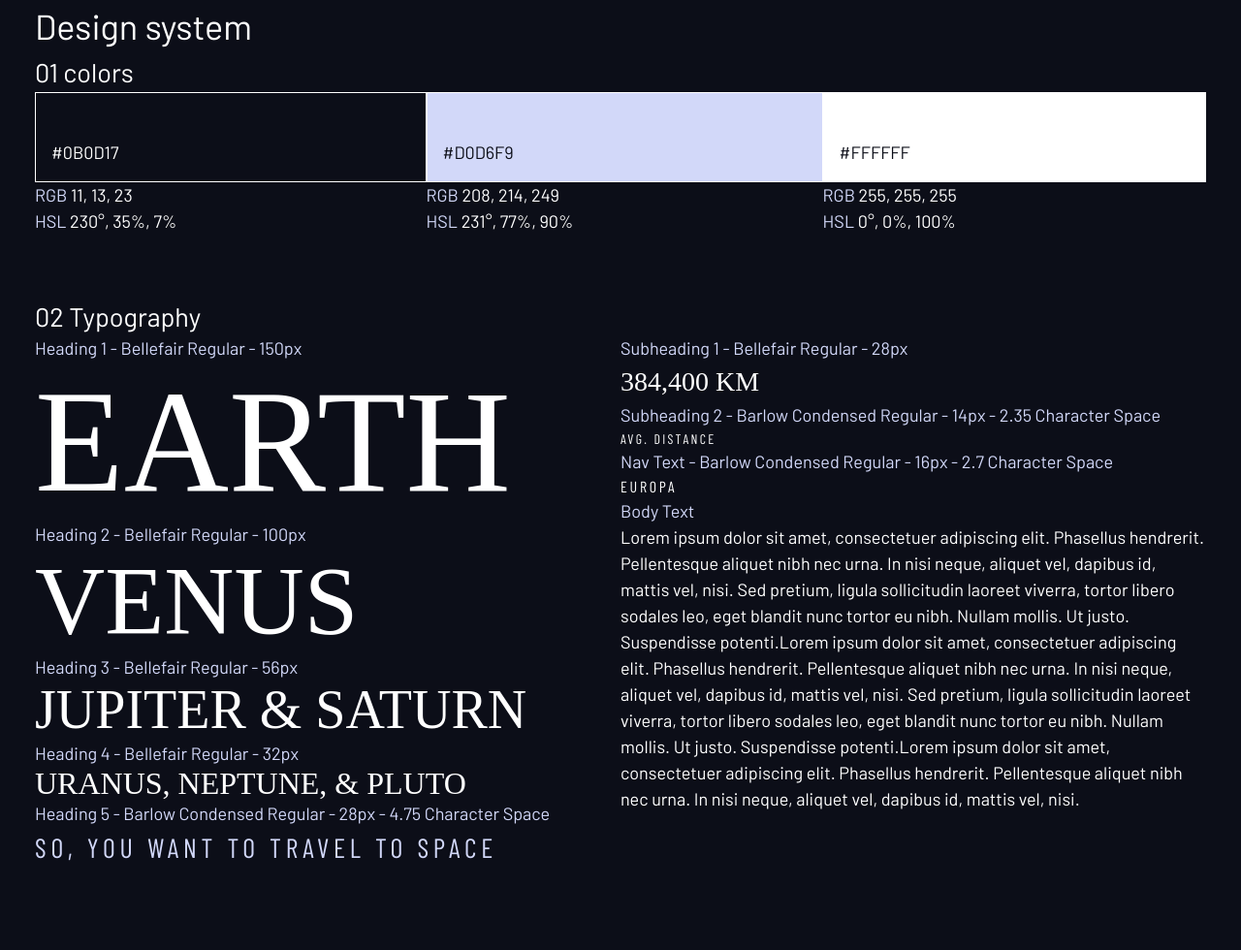
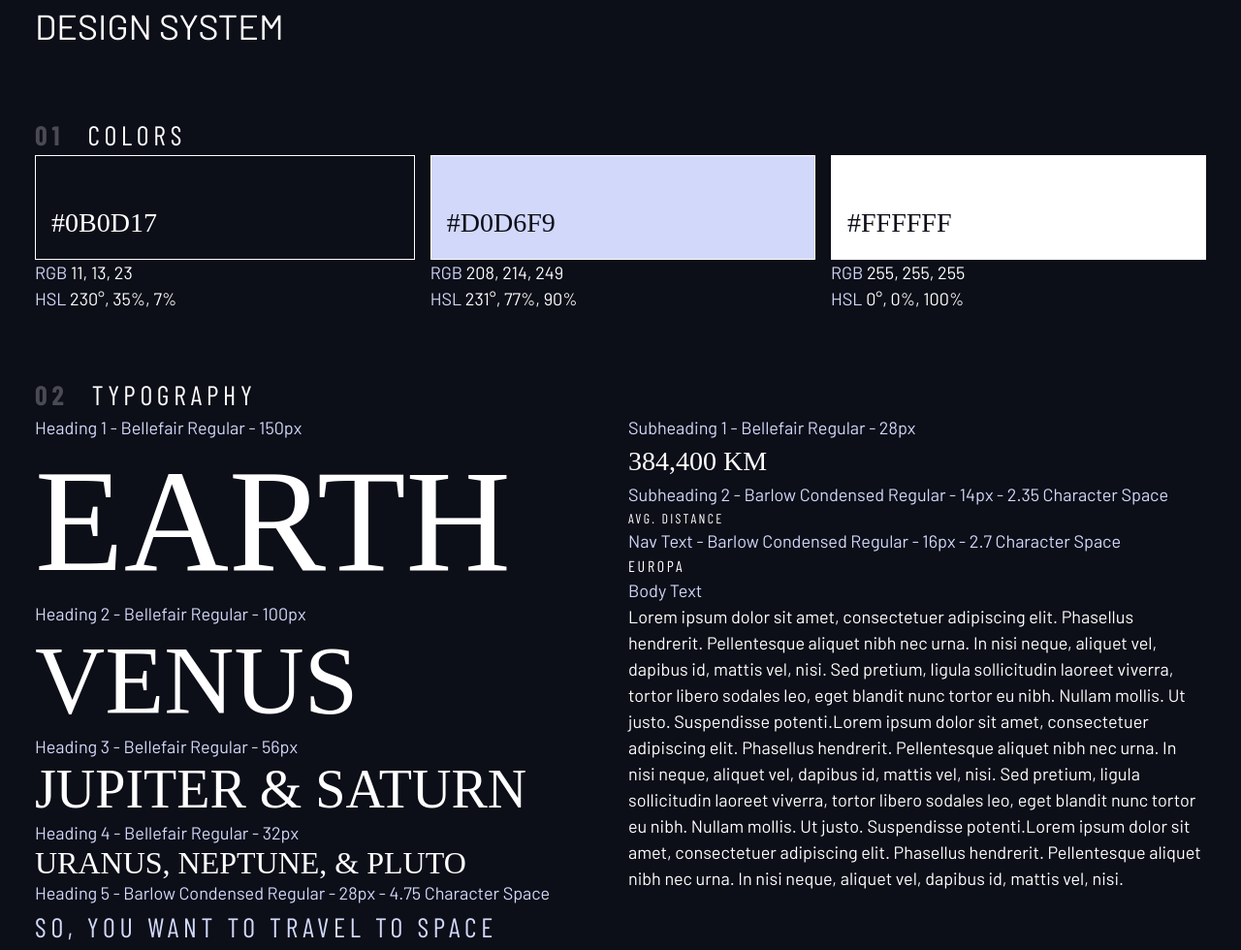
Before and after one commit to mldrenth/space_travel_design_system, a website built with webpack: page design-sytem.html in a window 1280 px wide. Shown: the whole page at 97% size. Before the commit the page ends 959 px from the top, so only its background shows below. Built offline with nearby package versions, Linux system fonts and the light colour scheme; a web font is replaced by a local one.

Commit message:
Add numbered titles

```diff
--- a/design-sytem.html
+++ b/design-sytem.html
@@ -1,50 +1,47 @@
-<!DOCTYPE html>
-<html lang="en">
+<html>
+    <head>
+        <title>Design system</title>
 
-<head>
-    <meta charset="UTF-8">
-    <meta http-equiv="X-UA-Compatible" content="IE=edge">
-    <meta name="viewport" content="width=device-width, initial-scale=1.0">
         <!-- Google fonts -->
         <link rel="preconnect" href="https://fonts.googleapis.com">
         <link rel="preconnect" href="https://fonts.gstatic.com" crossorigin>
         <link href="https://fonts.googleapis.com/css2?family=Barlow+Condensed:wght@400;700&family=Bellefair&family=Barlow:wght@400;700&display=swap"
             rel="stylesheet">
+
          <link rel="stylesheet" href="index.css">
-    <title>Design system</title>
+
+        <style>
+
+        </style>
     </head>
-
-<body >
+    <body>
 
         <div class="container">
-        <h1>Design system</h1>
+            <h1 class="uppercase">Design system</h1>
 
-        <section id="colors">
-            <h2><span>01</span> colors</h2>
-
+            <section id="colors" style="margin: 4rem 0">
+                <h2 class="numbered-title"><span>01</span> colors</h2>
                 <div class="flex">
                     <div style="flex-grow: 1;">
-                    <div class="bg-dark text-white" style="padding: 3rem 1rem 1rem; border: 1px solid white">#0B0D17</div>
+                        <div class="bg-dark text-white ff-serif fs-500" style="padding: 3rem 1rem 1rem; border: 1px solid white">#0B0D17</div>
                         <p><span class="text-accent">RGB</span> 11, 13, 23</p>
                         <p><span class="text-accent">HSL</span> 230°, 35%, 7%</p>
                     </div>
                     <div style="flex-grow: 1;">
-                    <div class="bg-accent text-dark" style="padding: 3rem 1rem 1rem; border: 1px solid white">#D0D6F9</div>
+                        <div class="bg-accent text-dark ff-serif fs-500" style="padding: 3rem 1rem 1rem; border: 1px solid white">#D0D6F9</div>
                         <p><span class="text-accent">RGB</span> 208, 214, 249</p>
                         <p><span class="text-accent">HSL</span> 231°, 77%, 90%</p>
                     </div>
                     <div style="flex-grow: 1;">
-                    <div class="bg-white text-dark" style="padding: 3rem 1rem 1rem; border: 1px solid white;">#FFFFFF</div>
+                        <div class="bg-white text-dark ff-serif fs-500" style="padding: 3rem 1rem 1rem; border: 1px solid white;">#FFFFFF</div>
                         <p><span class="text-accent">RGB</span> 255, 255, 255</p>
                         <p><span class="text-accent">HSL</span> 0°, 0%, 100%</p>
                     </div>
                 </div>
-
-
             </section>
 
             <section id="typography"  style="margin: 4rem 0">
-            <h2><span>02 </span>Typography</h2>
+                <h2 class="numbered-title"><span>02 </span>Typography</h2>
                 <div class="flex">
                     <div style="flex-basis: 100%">
                         <div>
@@ -65,7 +62,7 @@
                         </div>
                         <div>
                             <p class="text-accent">Heading 5 - Barlow Condensed Regular - 28px - 4.75 Character Space</p>
-                        <p class="fs-500 text-accent letter-spacing-1 ff-sans-cond uppercase">So, you want to travel to space</p>
+                            <p class="text-accent fs-500 ff-sans-cond uppercase letter-spacing-1">So, you want to travel to space</p>
                         </div>
 
                     </div>
@@ -77,11 +74,11 @@
                         </div>
                         <div>
                             <p class="text-accent">Subheading 2 - Barlow Condensed Regular - 14px - 2.35 Character Space</p>
-                        <p class="fs-200 ff-sans-cond uppercase letter-spacing-3">Avg. Distance</p>
+                            <p class="fs-200 uppercase ff-sans-cond letter-spacing-3">Avg. Distance</p>
                         </div>
                         <div>
                             <p class="text-accent">Nav Text - Barlow Condensed Regular - 16px - 2.7 Character Space</p>
-                        <p class="fs-300 ff-sans-cond uppercase letter-spacing-2">Europa</p>
+                            <p class="fs-300 uppercase ff-sans-cond letter-spacing-2">Europa</p>
                         </div>
                         <div>
                             <p class="text-accent">Body Text</p>
@@ -90,9 +87,10 @@
                     </div>
                 </div>
             </section>
+
+
         </div>
 
         <script src="index.pack.js"></script>
     </body>
-
 </html>
--- a/index.css
+++ b/index.css
@@ -3,6 +3,7 @@
 /* ------------------- */
 
 :root {
+    /* colors */
     --clr-dark: 230 35% 7%;
     --clr-light: 231 77% 90%;
     --clr-white: 0 0% 100%;
@@ -23,11 +24,13 @@
     --ff-sans-normal: "Barlow", sans-serif;
 }
 
-/* ---------- */
-/* Reset             */
-/* ------------ */
+
+/* ------------------- */
+/* Reset               */
+/* ------------------- */
 
 /* https://piccalil.li/blog/a-modern-css-reset/ */
+
 /* Box sizing */
 *,
 *::before,
@@ -36,7 +39,6 @@
 }
 
 /* Reset margins */
-
 body,
 h1,
 h2,
@@ -59,33 +61,32 @@ p {
     font-weight: 400;
 }
 
-/* set up body */
+/* set up the body */
 body {
     font-family: var(--ff-sans-normal);
     font-size: var(--fs-400);
+    color: hsl( var(--clr-white) );
+    background-color: hsl( var(--clr-dark) );
     line-height: 1.5;
     min-height: 100vh;
-    background-color: hsl( var(--clr-dark));
-    color: hsl( var(--clr-white));
 }
 
 /* make images easier to work with */
 img,
-picture {
+picutre {
     max-width: 100%;
     display: block;
 }
 
-/* make forms easier */
+/* make form elements easier to work with */
 input,
 button,
 textarea,
 select {
-    font: inherit
+    font: inherit;
 }
 
-/*  remove animations for people who've turned them off */
-
+/* remove animations for people who've turned them off */
 @media (prefers-reduced-motion: reduce) {
   *,
   *::before,
@@ -97,24 +98,27 @@ select {
   }
 }
 
-/* ---------- */
-/* Utility classes             */
-/* ------------ */
+
+/* ------------------- */
+/* Utility classes     */
+/* ------------------- */
+
+/* general */
 
 .flex {
     display: flex;
-    gap: var(--gap, 1 rem);
+    gap: var(--gap, 1rem);
 }
 
 .grid {
     display: grid;
-    gap: var(--gap, 1 rem);
+    gap: var(--gap, 1rem);
 }
 
 .container {
     padding-inline: 2em;
+    margin-inline: auto;
     max-width: 80rem;
-    margin-inline: auto;
 }
 
 .sr-only {
@@ -129,24 +133,15 @@ select {
   border: 0;
 }
 
-  .box {
-    background: lightblue;
-    padding: 3rem;
-}
-
 /* colors */
 
-.bg-dark { background-color: hsl( var(--clr-dark));}
-.bg-accent { background-color: hsl( var(--clr-light));}
-.bg-white { background-color: hsl( var(--clr-white));}
+.bg-dark { background-color: hsl( var(--clr-dark) );}
+.bg-accent { background-color: hsl( var(--clr-light) );}
+.bg-white { background-color: hsl( var(--clr-white) );}
 
-.text-dark { color: hsl( var(--clr-dark));}
-.text-accent { color: hsl( var(--clr-light));}
-.text-white { color: hsl( var(--clr-white));}
-
-.example-component {
-    background-color: hsl( var(--clr-light) / .2);
-}
+.text-dark { color: hsl( var(--clr-dark) );}
+.text-accent { color: hsl( var(--clr-light) );}
+.text-white { color: hsl( var(--clr-white) );}
 
 /* typography */
 
@@ -169,10 +164,22 @@ select {
 .fs-300 { font-size: var(--fs-300); }
 .fs-200 { font-size: var(--fs-200); }
 
-
 .fs-900,
 .fs-800,
 .fs-700,
 .fs-600 {
     line-height: 1.1;
 }
+
+.numbered-title {
+    text-transform: uppercase;
+    letter-spacing: 4.72px;
+    font-family: var(--ff-sans-cond);
+    font-size: var(--fs-500);
+}
+
+.numbered-title span {
+    margin-right: .5em;
+    font-weight: 700;
+    color: hsl( var(--clr-white) / .25)
+}
```
Lines whose indentation alone changed are shown as unchanged.
